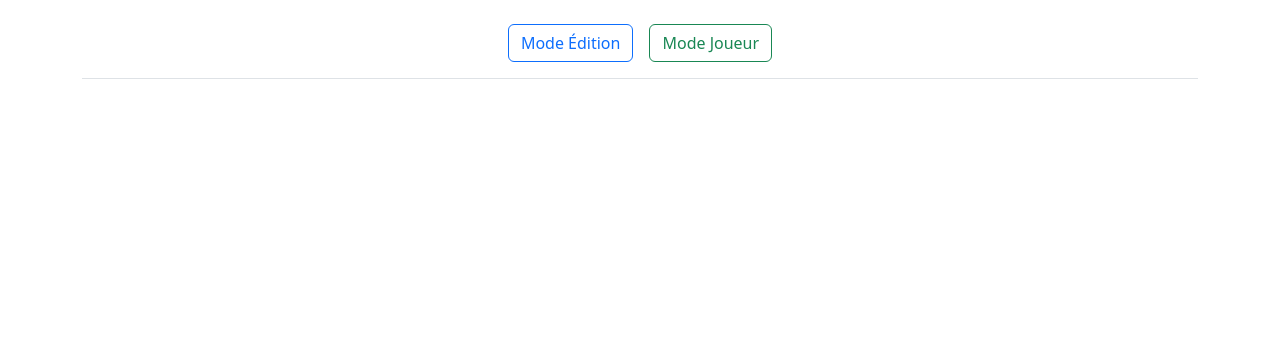
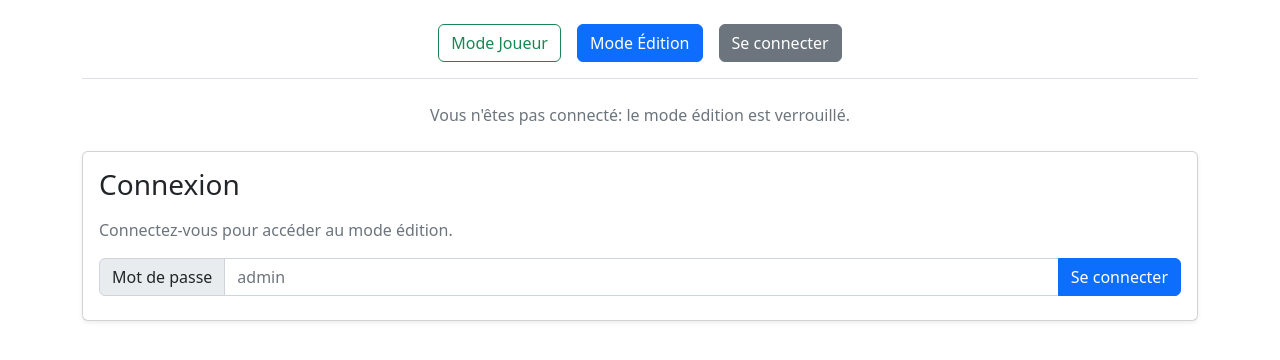
Before and after one commit to clement-vgc/TP6_Archi_Logicielle, a Vue app in the folder frontend/: page /connexion in a window 1280 px wide. Shown: the top 360 px of the page. Built offline with nearby package versions, Linux system fonts and the light colour scheme.

Commit message:
ajout d'un système d'authentification

```diff
--- a/frontend/src/App.vue
+++ b/frontend/src/App.vue
@@ -1,6 +1,32 @@
 <script>
+import { isAuthenticated, logout } from './auth.js';
+
 export default {
-  name: 'App'
+  name: 'App',
+  data() {
+    return {
+      isLoggedIn: false
+    };
+  },
+  mounted() {
+    this.refreshAuthState();
+    window.addEventListener('auth-changed', this.refreshAuthState);
+    window.addEventListener('storage', this.refreshAuthState);
+  },
+  beforeUnmount() {
+    window.removeEventListener('auth-changed', this.refreshAuthState);
+    window.removeEventListener('storage', this.refreshAuthState);
+  },
+  methods: {
+    refreshAuthState() {
+      this.isLoggedIn = isAuthenticated();
+    },
+    seDeconnecter() {
+      logout();
+      this.refreshAuthState();
+      this.$router.push('/joueur');
+    }
+  }
 }
 </script>
 
@@ -8,17 +34,29 @@ export default {
   <link rel="stylesheet" href="https://cdn.jsdelivr.net/npm/bootstrap@5.2.3/dist/css/bootstrap.min.css" crossorigin="anonymous">
 
   <div class="container mt-4">
-    <div class="d-flex justify-content-center mb-5 pb-3 border-bottom">
-
-      <router-link to="/edition" class="btn btn-outline-primary me-3" active-class="btn-primary text-white">
-        Mode Édition
-      </router-link>
+    <div class="d-flex justify-content-center align-items-center gap-3 mb-4 pb-3 border-bottom flex-wrap">
 
       <router-link to="/joueur" class="btn btn-outline-success" active-class="btn-success text-white">
         Mode Joueur
       </router-link>
 
+      <router-link :to="isLoggedIn ? '/edition' : '/connexion'" class="btn btn-outline-primary" active-class="btn-primary text-white">
+        Mode Édition
+      </router-link>
+
+      <router-link v-if="!isLoggedIn" to="/connexion" class="btn btn-outline-secondary" active-class="btn-secondary text-white">
+        Se connecter
+      </router-link>
+
+      <button v-else class="btn btn-outline-danger btn-sm" @click="seDeconnecter">
+        Se déconnecter
+      </button>
+
     </div>
+
+    <p class="text-muted text-center mb-4" v-if="!isLoggedIn">
+      Vous n'êtes pas connecté: le mode édition est verrouillé.
+    </p>
 
     <router-view></router-view>
 
--- /dev/null
+++ b/frontend/src/auth.js
@@ -0,0 +1,15 @@
+const AUTH_STORAGE_KEY = 'quiz-authenticated';
+
+export function isAuthenticated() {
+  return localStorage.getItem(AUTH_STORAGE_KEY) === '1';
+}
+
+export function login() {
+  localStorage.setItem(AUTH_STORAGE_KEY, '1');
+  window.dispatchEvent(new Event('auth-changed'));
+}
+
+export function logout() {
+  localStorage.removeItem(AUTH_STORAGE_KEY);
+  window.dispatchEvent(new Event('auth-changed'));
+}
--- /dev/null
+++ b/frontend/src/components/Connexion.vue
@@ -0,0 +1,73 @@
+<script>
+import { isAuthenticated, login } from '../auth.js';
+
+export default {
+  data() {
+    return {
+      isLoggedIn: false,
+      password: '',
+      error: ''
+    };
+  },
+  mounted() {
+    this.refreshAuthState();
+    window.addEventListener('auth-changed', this.refreshAuthState);
+    window.addEventListener('storage', this.refreshAuthState);
+  },
+  beforeUnmount() {
+    window.removeEventListener('auth-changed', this.refreshAuthState);
+    window.removeEventListener('storage', this.refreshAuthState);
+  },
+  methods: {
+    refreshAuthState() {
+      this.isLoggedIn = isAuthenticated();
+      if (this.isLoggedIn) {
+        this.password = '';
+        this.error = '';
+      }
+    },
+    seConnecter() {
+      if (this.password !== 'admin') {
+        this.error = 'Mot de passe incorrect.';
+        return;
+      }
+
+      login();
+      this.$router.push('/edition');
+    }
+  }
+};
+</script>
+
+<template>
+  <div class="mt-4">
+    <div class="card shadow-sm">
+      <div class="card-body">
+        <h3 class="mb-3">Connexion</h3>
+
+        <div v-if="!isLoggedIn">
+          <p class="text-muted mb-3">
+            Connectez-vous pour accéder au mode édition.
+          </p>
+          <div class="input-group mb-2">
+            <span class="input-group-text">Mot de passe</span>
+            <input
+              v-model="password"
+              type="password"
+              class="form-control"
+              placeholder="admin"
+              @keyup.enter="seConnecter"
+            >
+            <button class="btn btn-primary" @click="seConnecter">Se connecter</button>
+          </div>
+          <small v-if="error" class="text-danger">{{ error }}</small>
+        </div>
+
+        <div v-else class="alert alert-success mb-0 d-flex justify-content-between align-items-center">
+          <span>Vous êtes déjà connecté.</span>
+          <button class="btn btn-success btn-sm" @click="$router.push('/edition')">Aller au mode édition</button>
+        </div>
+      </div>
+    </div>
+  </div>
+</template>
--- a/frontend/src/components/EditerQuiz.vue
+++ b/frontend/src/components/EditerQuiz.vue
@@ -1,18 +1,32 @@
 <script>
 import QuestionAdminItem from './QuestionAdminItem.vue';
+import { isAuthenticated } from '../auth.js';
 const API_URL = 'http://127.0.0.1:5000/quiz/api/v1.0/questionnaires';
 
 export default {
   components: { QuestionAdminItem },
   data() {
     return {
+      isLoggedIn: false,
       questionnaires: [], selectedQuiz: null, newQuestionTitle: '',
       newQuestionType: 'ouverte', newOpenAnswers: [''],
       newQcmChoices: [{ text: '', is_correct: false }, { text: '', is_correct: false }]
     };
   },
-  mounted() { this.fetchQuestionnaires(); },
+  mounted() {
+    this.refreshAuthState();
+    window.addEventListener('auth-changed', this.refreshAuthState);
+    window.addEventListener('storage', this.refreshAuthState);
+    this.fetchQuestionnaires();
+  },
+  beforeUnmount() {
+    window.removeEventListener('auth-changed', this.refreshAuthState);
+    window.removeEventListener('storage', this.refreshAuthState);
+  },
   methods: {
+    refreshAuthState() {
+      this.isLoggedIn = isAuthenticated();
+    },
     async fetchQuestionnaires() {
       let response = await fetch(API_URL);
       let data = await response.json();
@@ -31,16 +45,28 @@ export default {
     },
 
     allerVersCreation() {
+      if (!this.isLoggedIn) {
+        alert('Connexion requise pour créer un quiz.');
+        return;
+      }
       this.$router.push('/edition/creer');
     },
 
     async removeQuiz(id) {
+      if (!this.isLoggedIn) {
+        alert('Connexion requise pour supprimer un quiz.');
+        return;
+      }
       if (!confirm('Confirmer la suppression de ce questionnaire ?')) return;
       await fetch(`${API_URL}/${id}`, { method: 'DELETE' });
       await this.fetchQuestionnaires();
       if (this.selectedQuiz && this.selectedQuiz.id === id) this.selectedQuiz = null;
     },
     updateQuiz(id) {
+      if (!this.isLoggedIn) {
+        alert('Connexion requise pour modifier un quiz.');
+        return;
+      }
       this.$router.push(`/edition/${id}/modifier`);
     },
     async addQuestionToSelectedQuiz() {
@@ -80,7 +106,11 @@ export default {
   <div class="mt-4">
     <h2 class="mb-4">Gestion des quiz</h2>
 
-    <div class="mb-4">
+    <div v-if="!isLoggedIn" class="alert alert-info">
+      Mode consultation: connectez-vous pour créer, modifier ou supprimer des quiz.
+    </div>
+
+    <div class="mb-4" v-if="isLoggedIn">
       <button @click="allerVersCreation" class="btn btn-success">+ Créer un nouveau quiz</button>
     </div>
 
@@ -92,8 +122,8 @@ export default {
             <div><div class="fw-semibold">{{ q.name }}</div><small class="text-muted">ID: {{ q.id }}</small></div>
             <div class="d-flex gap-2">
               <button class="btn btn-primary btn-sm" @click="consulterQuiz(q.id)">Consulter</button>
-              <button class="btn btn-warning btn-sm" @click="updateQuiz(q.id)">Modifier</button>
-              <button class="btn btn-danger btn-sm" @click="removeQuiz(q.id)">Supprimer</button>
+              <button v-if="isLoggedIn" class="btn btn-warning btn-sm" @click="updateQuiz(q.id)">Modifier</button>
+              <button v-if="isLoggedIn" class="btn btn-danger btn-sm" @click="removeQuiz(q.id)">Supprimer</button>
             </div>
           </li>
         </ul>
--- a/frontend/src/components/QuestionAdminItem.vue
+++ b/frontend/src/components/QuestionAdminItem.vue
@@ -115,7 +115,7 @@ export default {
 
       <div class="d-flex gap-2">
         <button v-if="canEdit" class="btn btn-warning btn-sm" @click="startEdit">Modifier</button>
-        <button class="btn btn-danger btn-sm" @click="suppr">Supprimer</button>
+        <button v-if="canEdit" class="btn btn-danger btn-sm" @click="suppr">Supprimer</button>
       </div>
     </div>
 
--- a/frontend/src/router.js
+++ b/frontend/src/router.js
@@ -4,38 +4,28 @@ import EditerQuiz from './components/EditerQuiz.vue'
 import ModifierQuiz from './components/ModifierQuiz.vue'
 import ConsulterQuiz from './components/ConsulterQuiz.vue'
 import CreerQuiz from './components/CreerQuiz.vue'
+import Connexion from './components/Connexion.vue'
+import { isAuthenticated } from './auth.js'
 
 const routes = [
   { path: '/', redirect: '/joueur' },
   { path: '/joueur', component: JouerQuiz },
-  {
-    path: '/edition',
-    component: EditerQuiz,
-    beforeEnter: (to, from, next) => {
-      if (to.query.fromModifier === '1') {
-        next();
-        return;
-      }
-      let mdp = prompt("Mot de passe requis ('admin') :");
-      if (mdp === 'admin') {
-        next();
-      } else {
-        alert("Mot de passe incorrect.");
-        next(false);
-      }
-    }
-  },
+  { path: '/connexion', component: Connexion },
+  { path: '/edition', component: EditerQuiz, meta: { requiresAuth: true } },
   {
     path: '/edition/creer',
-    component: CreerQuiz
+    component: CreerQuiz,
+    meta: { requiresAuth: true }
   },
   {
     path: '/edition/:id/modifier',
-    component: ModifierQuiz
+    component: ModifierQuiz,
+    meta: { requiresAuth: true }
   },
   {
     path: '/edition/:id/consulter',
-    component: ConsulterQuiz
+    component: ConsulterQuiz,
+    meta: { requiresAuth: true }
   }
 ]
 
@@ -44,4 +34,14 @@ const router = createRouter({
   routes
 })
 
+router.beforeEach((to, from, next) => {
+  if (to.meta.requiresAuth && !isAuthenticated()) {
+    alert('Connexion requise pour accéder au mode édition.');
+    next('/connexion');
+    return;
+  }
+
+  next();
+})
+
 export default router
```
